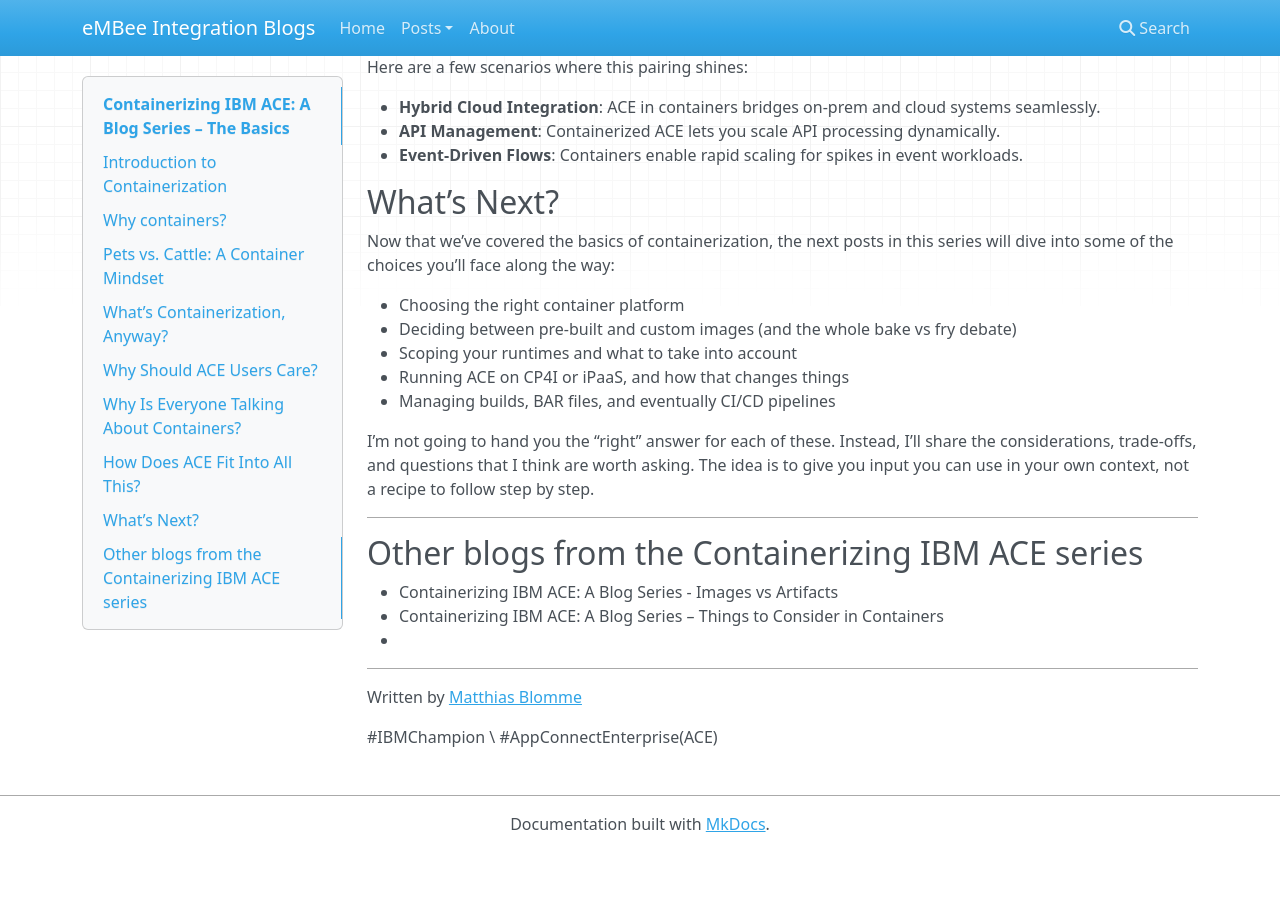
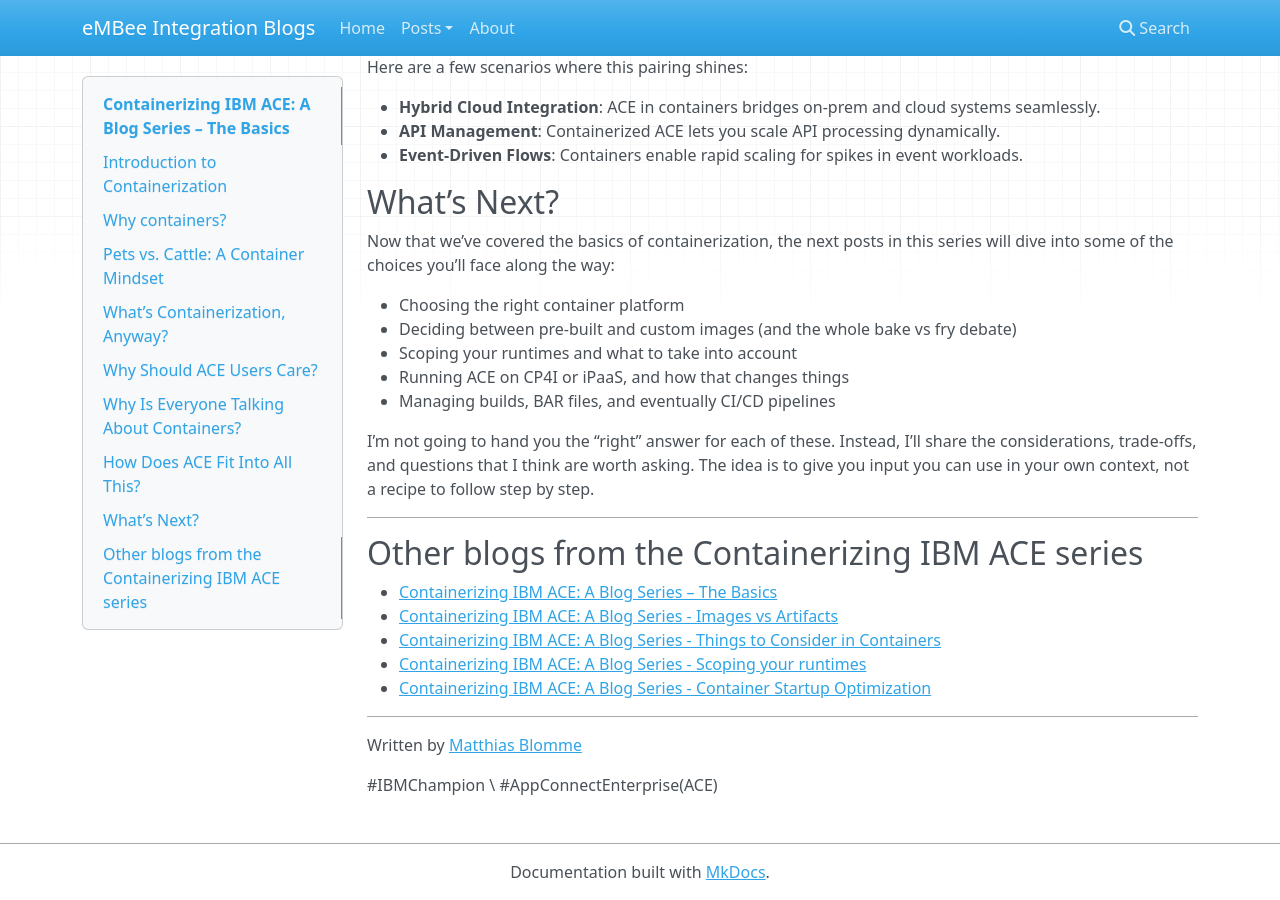
Before and after one commit to matthiasblomme/blogs, an MkDocs documentation site: the page built from docs/posts/containerization-series/01.the-basics.md, in a window 1280 px wide and 900 px high, scrolled down 2239 px. Built offline with MkDocs 1.6.1, drawn with Linux system fonts in a browser that asks for light colours; nearby versions of some CDN libraries; before the commit the page ends 3091 px from its top, so only the background shows below that.

Commit message:
added links to blogs

```diff
--- a/docs/posts/containerization-series/01.the-basics.md
+++ b/docs/posts/containerization-series/01.the-basics.md
@@ -88,9 +88,11 @@
 
 ## Other blogs from the Containerizing IBM ACE series
 
-* Containerizing IBM ACE: A Blog Series - Images vs Artifacts
-* Containerizing IBM ACE: A Blog Series – Things to Consider in Containers
-*
+* [Containerizing IBM ACE: A Blog Series – The Basics](https://community.ibm.com/community/user/blogs/matthias-blomme/2025/09/02/containerizing-ibm-ace-a-blog-series-the-basics)
+* [Containerizing IBM ACE: A Blog Series - Images vs Artifacts](https://community.ibm.com/community/user/blogs/matthias-blomme/2025/09/11/containerizing-ibm-ace-a-blog-series-images-vs-art)
+* [Containerizing IBM ACE: A Blog Series - Things to Consider in Containers](https://community.ibm.com/community/user/blogs/matthias-blomme/2025/09/11/things-to-consider-in-containers)
+* [Containerizing IBM ACE: A Blog Series - Scoping your runtimes]()
+* [Containerizing IBM ACE: A Blog Series - Container Startup Optimization]()
 
 ---
 
```
Also changed, not shown: docs/posts/containerization-series/02.images-vs-artefacts.md (+7 -1 lines), docs/posts/containerization-series/03.things-to-consider-in-containers.md (+3 -0 lines).
